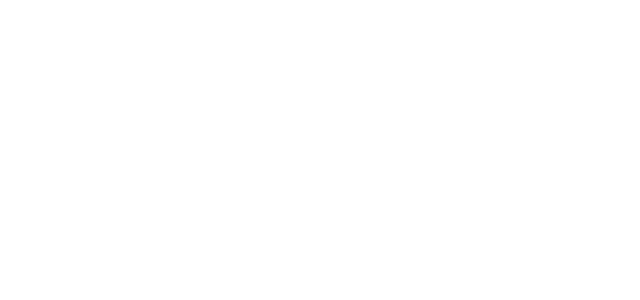
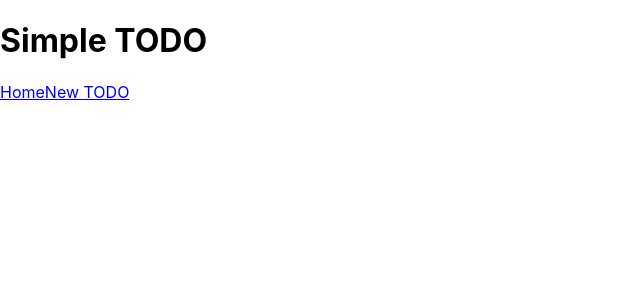
Before and after one commit to pernillafed/learning-git, a React (Create React App) app: page / in a window 1280 px wide. Shown: the top 300 px of the page, without its empty margins (0-640 px from the left). Built offline with nearby package versions, Linux system fonts and the light colour scheme.

Commit message:
Updated Navbar with return statement
Also added Navbar and BrowserRouter to App

```diff
--- a/src/App.js
+++ b/src/App.js
@@ -1,7 +1,12 @@
+import { BrowserRouter, Route } from 'react-router-dom';
+import Navbar from './components/Navbar';
+
 function App() {
   return (
     <div className="App">
-
+      <BrowserRouter>
+        <Navbar />
+      </BrowserRouter>
     </div>
   );
 }
--- a/src/components/Navbar.js
+++ b/src/components/Navbar.js
@@ -2,6 +2,7 @@ import { NavLink } from 'react-router-dom';
 
 function Navbar() {
 
+    return(
         <div className="navbar">
             <h1>Simple TODO</h1>
             <div className="links">
@@ -9,6 +10,8 @@ function Navbar() {
                 <NavLink to="/new-todo">New TODO</NavLink>
             </div>
         </div>
+    )
+
 
 }
 
```
Lines whose indentation alone changed are shown as unchanged.
